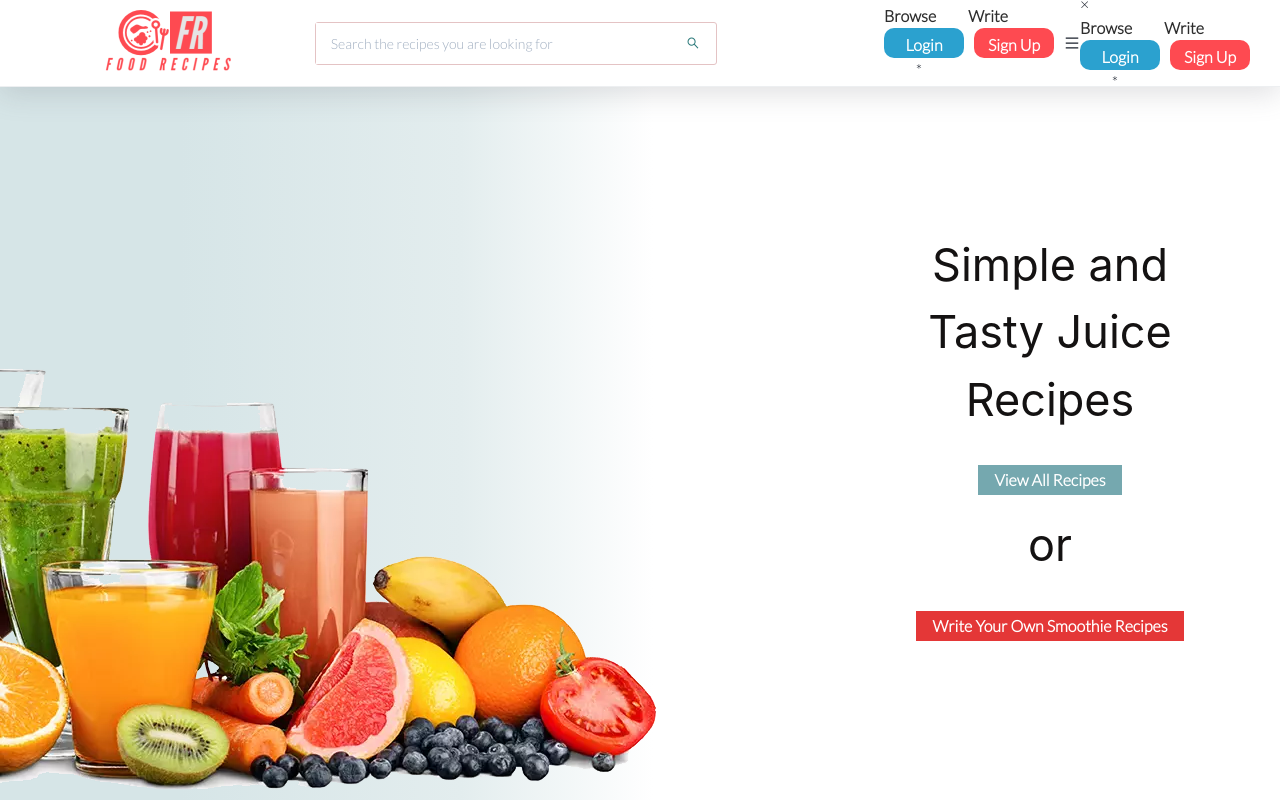
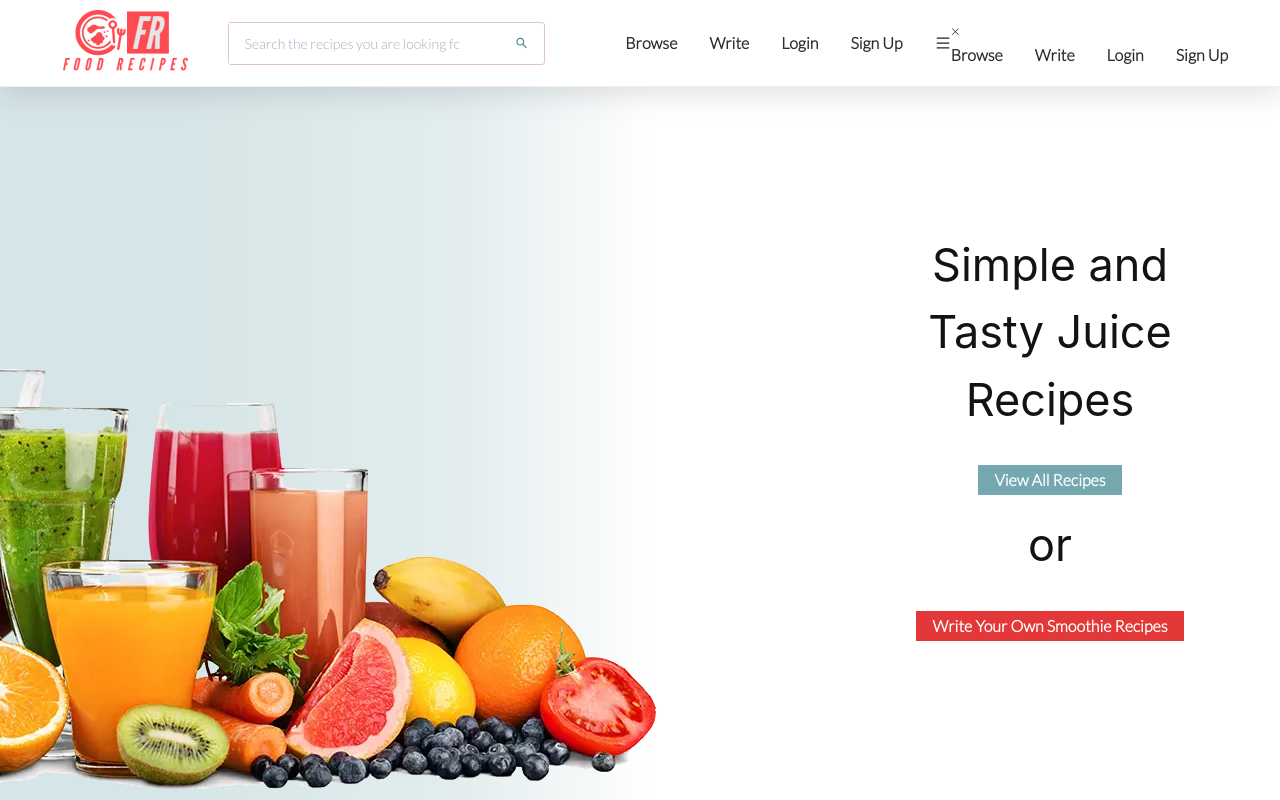
Before and after one commit to MuratCiftci/Smoothie-recipe-with-RTK-Query, a React (Create React App) app in the folder client/: page / in a window 1280 px wide. Built offline with nearby package versions, Linux system fonts and the light colour scheme; a web font is replaced by a local one.

Commit message:
refactor: delete buttons

```diff
--- a/client/src/components/Navbar/MenuLinks.js
+++ b/client/src/components/Navbar/MenuLinks.js
@@ -20,16 +20,16 @@
       {user ? (
         <button className={styles.link} onClick={() => dispatch(logout())}>Logout</button>
       ) : (
-        <div className={styles.buttonGroup}>
-          <Link to="/login">
-            <button className={styles.login}>Login</button>
+        <>
+          <Link to="/login"  className={styles.link}>
+            Login
           </Link>
-          <Link to="/register">
-            <button className={styles.sign}>Sign Up</button>
+          <Link to="/register"  className={styles.link}>
+            Sign Up
           </Link>
-        </div>
+        </>
       )}
-      <div className={styles.theme}>*</div>
+
     </div>
   );
 };
```
